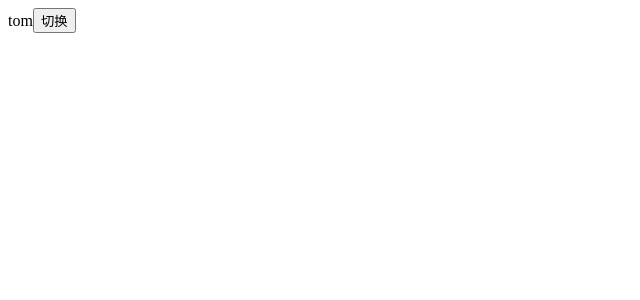
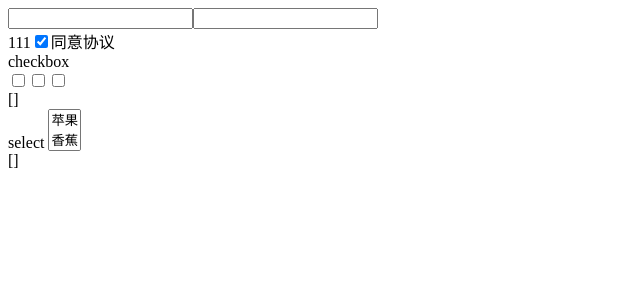
Before and after one commit to angryWhy/vue3, a Vue app: page / in a window 1280 px wide. Shown: the top 300 px of the page, without its empty margins (0-640 px from the left). Built offline with nearby package versions, Linux system fonts and the light colour scheme.

Commit message:
day-03-vue3

```diff
--- a/src/App.vue
+++ b/src/App.vue
@@ -5,7 +5,7 @@
 </template>
 <script>
 import { defineComponent } from "vue";
-import Demo from "./vue2-options-Api/07watch侦听器/侦听器使用的其他方式.vue";
+import Demo from "./基础/08v-modle使用/v-modle绑定其他表单项.vue";
 export default defineComponent({
   components: {
     Demo,
--- /dev/null
+++ b/src/基础/08v-modle使用/v-modle绑定其他表单项.vue
@@ -0,0 +1,47 @@
+<template>
+  <div>
+    <input v-model="message" />
+    <!-- 等价于 -->
+    <input :value="message" @input="message = $event.target.value" />
+    <div>111<input type="checkbox" v-model="agree" />同意协议</div>
+    <div>
+      checkbox
+      <div>
+        <input v-model="hobbies" value="foot" type="checkbox" />
+        <input v-model="hobbies" value="head" type="checkbox" />
+        <input v-model="hobbies" value="finger" type="checkbox" />
+      </div>
+      <div>{{ hobbies }}</div>
+    </div>
+    <div>
+      select
+      <select v-model="fruit" multiple size="2">
+        <option value="apple">苹果</option>
+        <option value="banana">香蕉</option>
+        <option value="watermelon">西瓜</option>
+      </select>
+      <div>{{ fruit }}</div>
+    </div>
+  </div>
+</template>
+
+<script>
+import { defineComponent, ref } from "vue";
+export default defineComponent({
+  name: "V-modle",
+  setup() {
+    const message = ref("");
+    const agree = ref(true);
+    const hobbies = ref([]);
+    const fruit = ref([]);
+    return {
+      message,
+      agree,
+      hobbies,
+      fruit,
+    };
+  },
+});
+</script>
+
+<style scoped></style>
```
Also changed, not shown: src/基础/08v-modle使用/v-modle.vue (added, +22 -0 lines), src/watch和computed/06计算属性/computed实现方法.vue (renamed from src/vue2-options-Api/06计算属性/computed实现方法.vue), src/watch和computed/06计算属性/computed的set和get方法.vue (renamed from src/vue2-options-Api/06计算属性/computed的set和get方法.vue), src/watch和computed/06计算属性/methods方法实现.vue (renamed from src/vue2-options-Api/06计算属性/methods方法实现.vue), src/watch和computed/07watch侦听器/侦听器使用的其他方式.vue (renamed from src/vue2-options-Api/07watch侦听器/侦听器使用的其他方式.vue), src/watch和computed/07watch侦听器/侦听器基本使用.vue (renamed from src/vue2-options-Api/07watch侦听器/侦听器基本使用.vue), src/watch和computed/07watch侦听器/侦听器配置选项.vue (renamed from src/vue2-options-Api/07watch侦听器/侦听器配置选项.vue).
